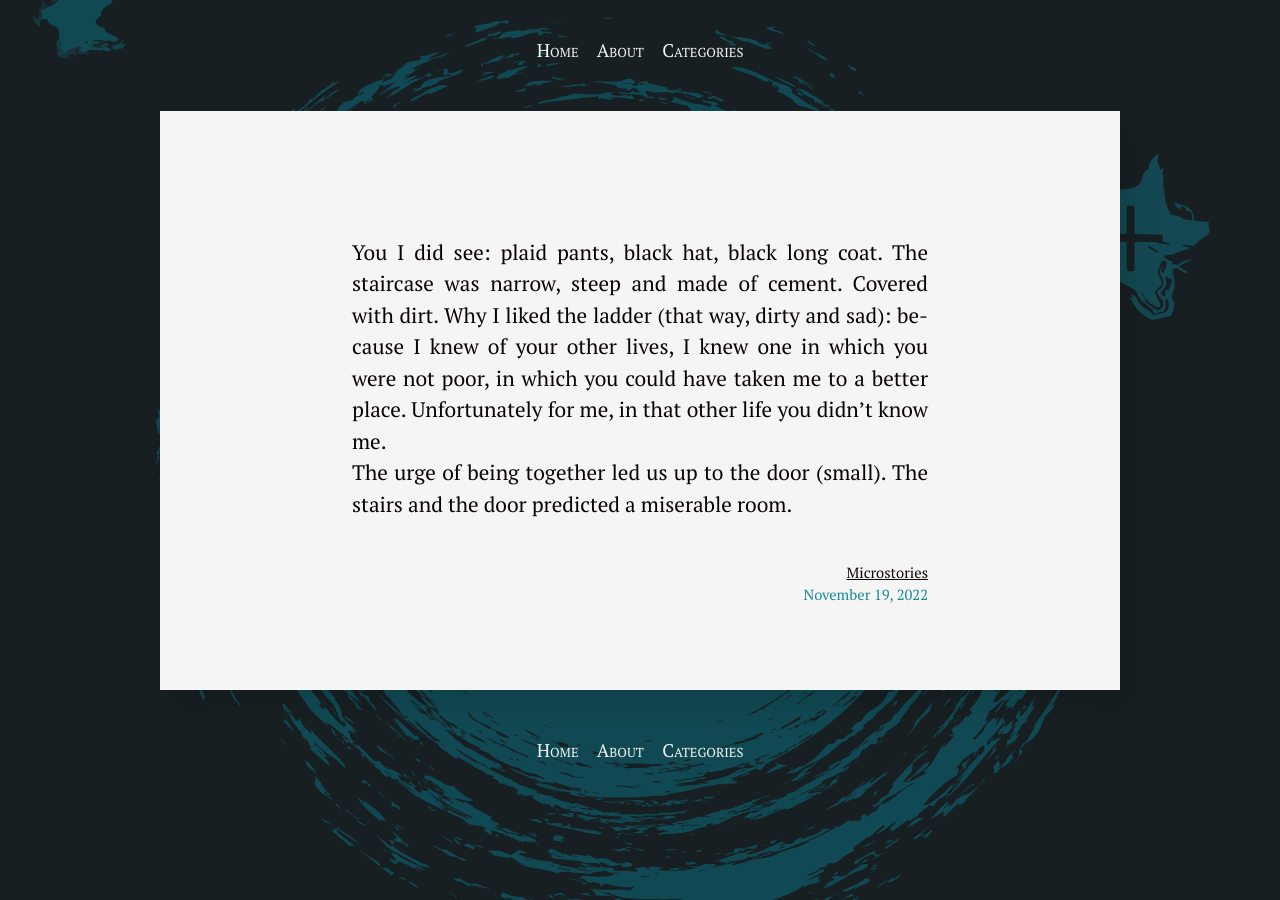
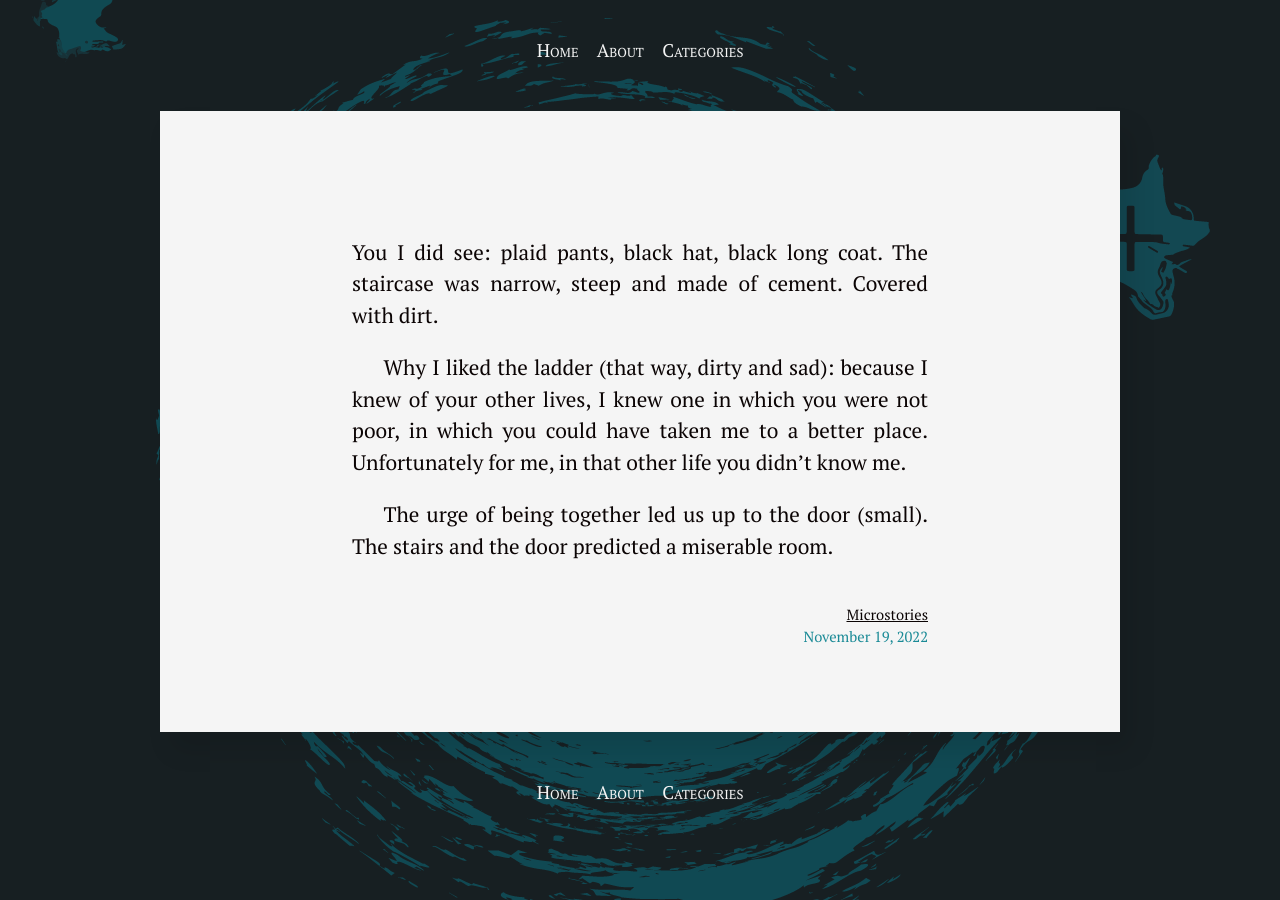
Before and after one commit to silvialohrmann/editorial, a Jekyll site: the page built from _posts/2022-11-19-You-I-did-see.md, in a window 1280 px wide. Built offline with Jekyll 4.4.1, drawn with Linux system fonts in a browser that asks for light colours.

Commit message:
Update 2022-11-19-You-I-did-see.md

```diff
--- a/_posts/2022-11-19-You-I-did-see.md
+++ b/_posts/2022-11-19-You-I-did-see.md
@@ -4,6 +4,8 @@ category: Microstories
 layout: post
 ---
 
-You I did see: plaid pants, black hat, black long coat. The staircase was narrow, steep and made of cement. Covered with dirt. Why I liked the ladder (that way, dirty and sad): because I knew of your other lives, I knew one in which you were not poor, in which you could have taken me to a better place. Unfortunately for me, in that other life you didn't know me.
-<br/>
+You I did see: plaid pants, black hat, black long coat. The staircase was narrow, steep and made of cement. Covered with dirt.
+
+Why I liked the ladder (that way, dirty and sad): because I knew of your other lives, I knew one in which you were not poor, in which you could have taken me to a better place. Unfortunately for me, in that other life you didn't know me.
+
 The urge of being together led us up to the door (small). The stairs and the door predicted a miserable room.
```
